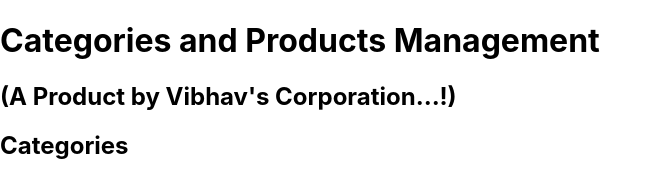
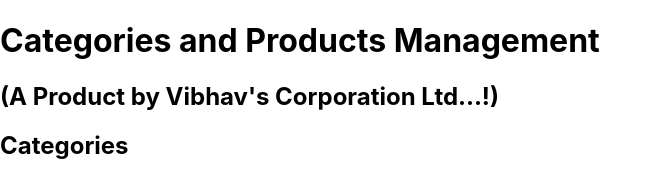
Before and after one commit to VibhavKul/categories-ui, a React (Create React App) app: page / in a window 1280 px wide. Shown: the top 172 px of the page, without its empty margins (0-662 px from the left). Built offline with nearby package versions, Linux system fonts and the light colour scheme; no server answers.

Commit message:
Update App.js add Ltd.

```diff
--- a/src/App.js
+++ b/src/App.js
@@ -14,7 +14,7 @@
       <div className="App">
         <header className="App-header">
           <h1>Categories and Products Management</h1>
-          <h2>(A Product by Vibhav's Corporation...!)</h2>
+          <h2>(A Product by Vibhav's Corporation Ltd...!)</h2>
         </header>
         <main>
           <Routes>
```
